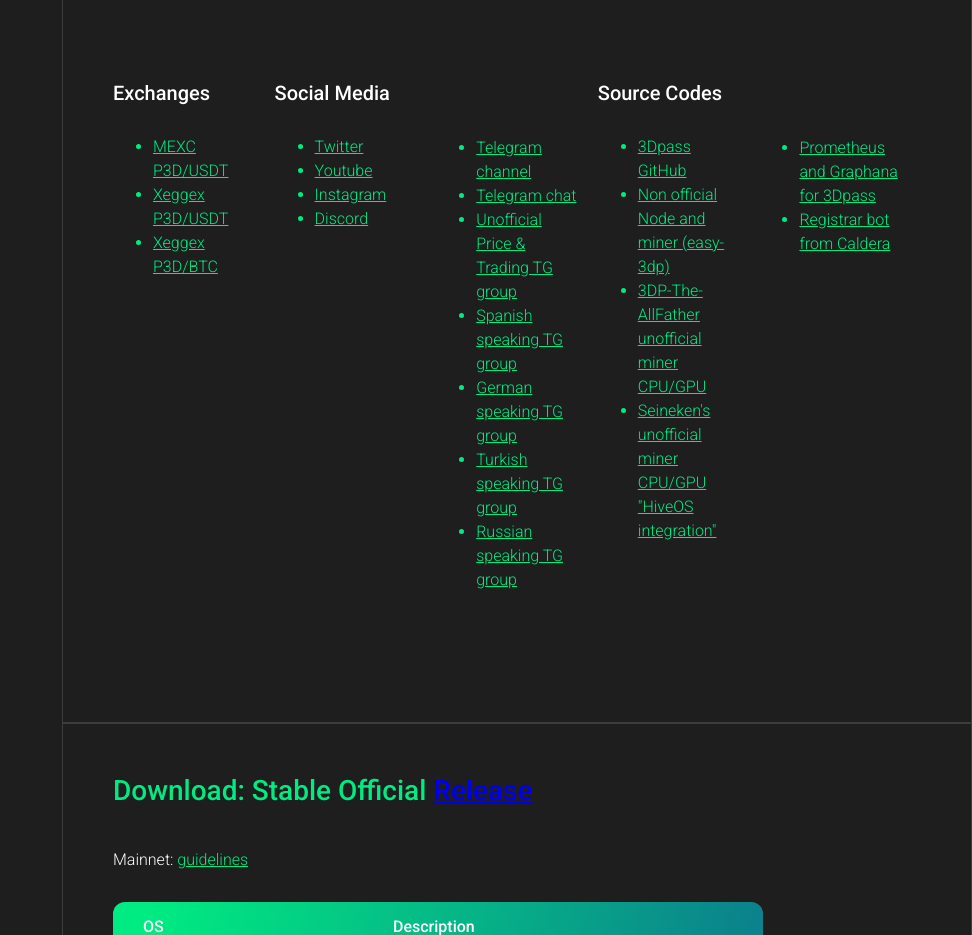
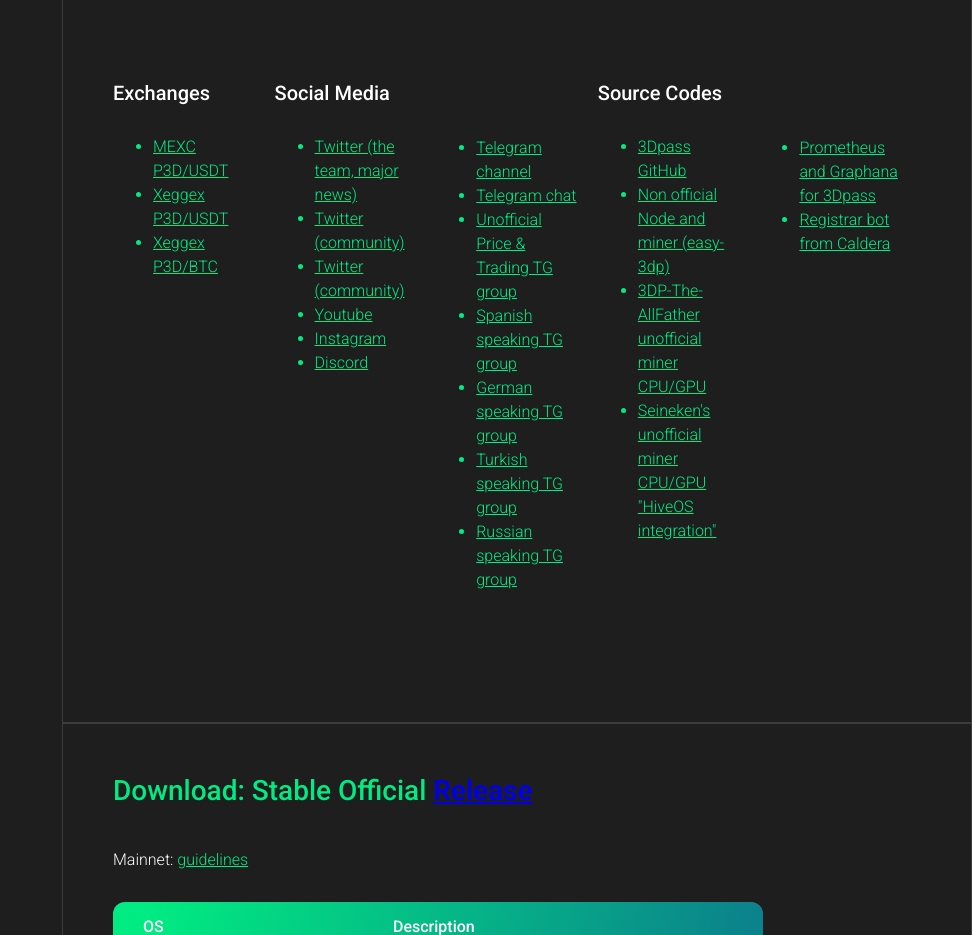
Before and after one commit to 3Dpass/website, a React (Create React App) app: page /community in a window 1280 px wide. Shown: the part 4460-5395 px from the top of the page, without its empty margins (308-1280 px from the left). Built offline with nearby package versions, Linux system fonts and the light colour scheme; the HTML template or start-up script is replaced by a standard one.

Commit message:
add_communinty_twitter_accounts

```diff
--- a/src/pages/Community.jsx
+++ b/src/pages/Community.jsx
@@ -354,7 +354,13 @@ const Community = () => {
               <div className="url-block-title">Social Media</div>
               <ul className="page-content-text">
                 <Link to="https://twitter.com/3Dpass_official">
-                  <li>Twitter</li>
+                  <li>Twitter (the team, major news)</li>
+                </Link>
+                <Link to="https://twitter.com/3DPassTR">
+                  <li>Twitter (community)</li>
+                </Link>
+                <Link to="https://twitter.com/3DPassArmy">
+                  <li>Twitter (community)</li>
                 </Link>
                 <Link to="https://www.youtube.com/channel/UCYkrRxTgAQYwzFqRuQPOZ4w">
                   <li>Youtube</li>
```
